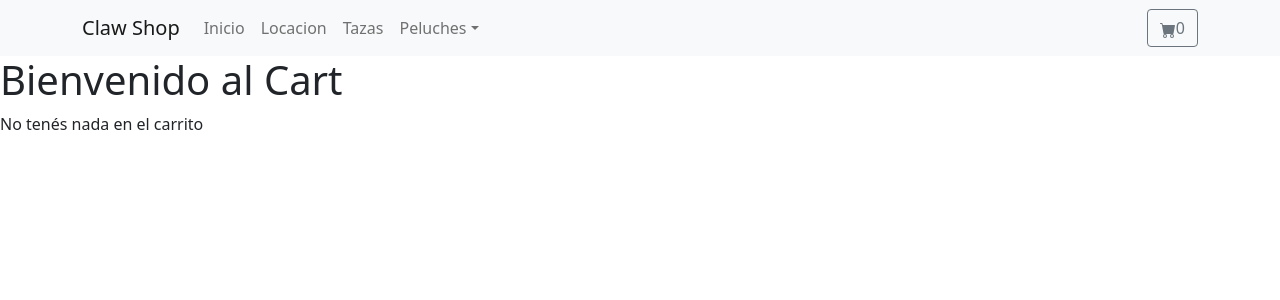
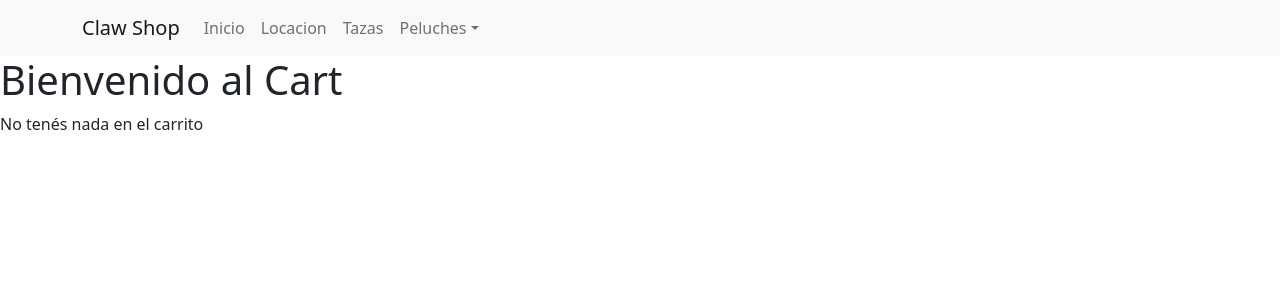
Before and after one commit to dnjimenez/FirstReractApp, a React (Create React App) app: page /Cart in a window 1280 px wide. Shown: the top 300 px of the page. Built offline with nearby package versions, Linux system fonts and the light colour scheme.

Commit message:
Contenido entrega 11

```diff
--- a/src/App.js
+++ b/src/App.js
@@ -1,4 +1,4 @@
-import React, {Component} from 'react'
+import React, {Component, useContext} from 'react'
 import {BrowserRouter as Router, Route, Routes} from 'react-router-dom'
 import logo from './logo.svg';
 import './App.css';
@@ -17,16 +17,19 @@ import TazasView from './views/TazasView';
 import CartView from './views/CartView';
 
 //Providers
-import { ItemsProvider } from './providers/ItemProvider'
+import { ItemsProvider, ItemsContext } from './providers/ItemProvider'
 
 
 const message = "Soy un ItemListContainer"
 
 class App extends Component {
 
-  componentDidMount() {
-    this.setState({});
-  }
+  // componentDidMount() {
+  //   const addItem = useContext(ItemsContext);
+  //   addItem()
+  //   /* perform a side-effect at mount using the value of UserContext */
+  // }
+
   render(){
     return (
       <Router>
--- a/src/components/CartWidget.js
+++ b/src/components/CartWidget.js
@@ -6,7 +6,8 @@ import { BsFillCartFill } from "react-icons/bs";
 import { ItemsContext } from '../providers/ItemProvider'
 
 const CartWidget = () => {
-    const [items, setItems, addItem,removeItem, clearCart, isInCart, getTotalItemQuantity] = useContext(ItemsContext);//Context para chequeo de cart
-    return <Button variant="outline-secondary"><BsFillCartFill/>{items.length}</Button>
+    const [items, setItems,addItem, removeItem, clearCart, isInCart, getTotalItemQuantity, getTotalAmmount, totalQuantity, setTotalQuantity] = useContext(ItemsContext);//Context para chequeo de cart
+    // console.log("cantidad items:",items.length)
+    return <Button variant="outline-secondary" key={totalQuantity}><BsFillCartFill/>{totalQuantity}</Button>
 };
 export default CartWidget;
--- a/src/components/Item.js
+++ b/src/components/Item.js
@@ -8,7 +8,7 @@ const Item = ({data}) => {
         <Card.Body>
             <Card.Title className='cardText'>{data.name}</Card.Title>
             <Card.Text className='cardText'>
-                {data.description}
+                {`\$${data.price}`}
             </Card.Text>
         {/* <Button variant="dark">Comprar</Button> */}
     </Card.Body>
--- a/src/components/ItemDetail.css
+++ b/src/components/ItemDetail.css
@@ -42,6 +42,9 @@
   .itemStockArea {
     grid-area: itemStockArea;
     text-align: center;
+    display:flex;
+    flex-direction: column;
+    align-items: center;
   }
 
   .itemTitleArea {
--- a/src/components/ItemDetail.js
+++ b/src/components/ItemDetail.js
@@ -27,11 +27,11 @@ const ItemDetail = ({data}) => {
             <Card style={{ width: '25rem', height: "500px"}} id="infoCardDetail">
                 <Card.Title class = 'itemTitleArea cardCenterItem'><h4>{data.name}</h4></Card.Title>
                 <Card.Text class= 'itemDescriptionArea'>
-                {data.largeDescription}
+                {data.description}
                 </Card.Text>
                 <Card.Text class='itemStockArea'>
                 <h5>Stock: {data.stock}</h5>
-                <h5>Precio: {data.precio}</h5>
+                <h5>Precio: {data.price}</h5>
                 </Card.Text>
                 <div class='counterArea cardCenterItem'>
                     <ItemCount stock={data.stock} parentCallback = {handleCallback}/>
--- a/src/components/Navbar.js
+++ b/src/components/Navbar.js
@@ -11,7 +11,7 @@ import { ItemsContext } from '../providers/ItemProvider'
 
 
 const NavBar = () => {
-  const [items, setItems, addItem,removeItem, clearCart, isInCart, getItemQuantity] = useContext(ItemsContext);//Context para chequeo de cart
+  const [items, setItems, addItem,removeItem, clearCart, isInCart, getTotalItemQuantity] = useContext(ItemsContext);//Context para chequeo de cart
 
   return <Navbar bg="light" expand="lg">
   <Container className='customNavbar'>
@@ -51,7 +51,7 @@ const NavBar = () => {
         <Link to="/Cart">
         <CartWidget/>
       </Link>):()} */}
-      {true &&
+      {items.cantidadTotal>0 &&
         <Link to="/Cart">
           <CartWidget/>
         </Link>
--- /dev/null
+++ b/src/firebase/firebaseConfig.js
@@ -0,0 +1,20 @@
+// Import the functions you need from the SDKs you need
+import { initializeApp } from "firebase/app";
+import { getFirestore } from 'firebase/firestore'
+// TODO: Add SDKs for Firebase products that you want to use
+// https://firebase.google.com/docs/web/setup#available-libraries
+
+// Your web app's Firebase configuration
+const firebaseConfig = {
+  apiKey: "AIzaSyDywtW-puoCg7t7VS7BqmqqKYI4MPF8uX0",
+  authDomain: "pokemart-c3d45.firebaseapp.com",
+  projectId: "pokemart-c3d45",
+  storageBucket: "pokemart-c3d45.appspot.com",
+  messagingSenderId: "998281931200",
+  appId: "1:998281931200:web:d42346a07f9e7e7c19c025"
+};
+
+// Initialize Firebase
+const app = initializeApp(firebaseConfig);
+
+export const db = getFirestore(app)
--- a/src/providers/ItemProvider.js
+++ b/src/providers/ItemProvider.js
@@ -4,53 +4,73 @@ import React, { createContext, useState } from 'react';
 export const ItemsContext = createContext();
 
 // STATE que le pasamos al useState
-const initialState = [
-];
+const initialState = {
+    items:[],
+    cantidad:0,
+    cantidadTotal:0
+};
 
 // 2 - CREAR EL COMPONENTE PROVIDER (ItemsProvider)
 
 export const ItemsProvider = ({ children }) => {
 	const [items, setItems] = useState(initialState);
-
-	// const foo = () => {
-	// 	alert(`Cantidad de items en nuestro carrito: ${items.length}`);
-	// };
+    var [totalQuantity, setTotalQuantity] = useState(0);
 
     const addItem = (item,quantity) => {
         //TODO: Mejorar Performance
+        console.log("Cantidad de Items Inicial:",items.cantidadTotal)
         if(quantity>0){
-            let newItemList = items
-            // console.log(item.id)
             if (!isInCart(item.id)){
-                newItemList.push({item:item, quantity:quantity})
+                console.log("Camino Elegido: if")
+                setItems(
+                    {
+                        items:[...items.items, { item: item, quantity: quantity }],
+                        cantidad:items.cantidad+=1,
+                        cantidadTotal:items.cantidadTotal+=quantity
+                    });
+                setTotalQuantity(totalQuantity+=quantity)//test
             }
             else{
-                for (let i = 0; i < newItemList.length; i++) {
-                    if (newItemList[i].item.id == item.id) {
-                        newItemList[i].quantity+=quantity
+                console.log("Camino Elegido: else")
+                for (let i = 0; i < items.items.length; i++) {
+                    if (items.items[i].item.id == item.id) {
+                        items.items[i].quantity += quantity;
+                        items.cantidadTotal += quantity;
                     }
                 }
+                setItems(items)
+                setTotalQuantity(totalQuantity+=quantity)//test
+                console.log("cantidad items Final",items.cantidadTotal)
             }
-            setItems(newItemList)
-            console.log(`Carrito actual`)
-            console.log(items)
+            // console.log(`Carrito actual`)
+            // console.log(items)
         }
 	};
 
     const removeItem = (itemId) => {
-        setItems(items.filter((item) => item.item.id !== itemId));
+        let quantityToSubstract = items.items.filter((item) => item.item.id == itemId)[0].quantity//saco la cantidad del item antes de sacarlo
+        let newTotalQuantity = items.cantidadTotal-quantityToSubstract // saco la cantidad total nueva restando la cantidad de los items que voy a eliminar
+
+        setItems(
+            {
+                items:[...items.items.filter((item) => item.item.id !== itemId)],//Saco el item que corresponde al id
+                cantidad:items.cantidad-=1,
+                cantidadTotal:items.cantidadTotal=newTotalQuantity
+            });
+
+        setTotalQuantity(newTotalQuantity)//test
         console.log(`Carrito actual`)
         console.log(items)
 		//funcion
 	};
 
     const clearCart = () => {
-		setItems([])
+		setItems(initialState)
 	};
 
     const isInCart = (itemId) => {
-        for (let i = 0; i < items.length; i++) {
-            if (items[i].item.id == itemId) {
+        for (let i = 0; i < items.items.length; i++) {
+            if (items.items[i].item.id == itemId) {
                 // console.log(true);
                 return true
             }
@@ -71,17 +91,17 @@ export const ItemsProvider = ({ children }) => {
 
     const getTotalAmmount= () => {
         let amount =0
-		for (let i = 0; i < items.length; i++) {
-            amount+=(items[i].quantity*items[i].item.precio)
+		for (let i = 0; i < items.items.length; i++) {
+            console.log("quantity:", items.items[i].item)
+            amount+=(items.items[i].quantity*items.items[i].item.price)
         }
         return amount
 	};
 
-
 	// 3 - RETORNAMOS NUESTRO CONTEXT CON UN .PROVIDER
 
 	return (
-		<ItemsContext.Provider value={[items, setItems,addItem, removeItem, clearCart, isInCart, getTotalItemQuantity, getTotalAmmount]}>
+		<ItemsContext.Provider value={[items, setItems,addItem, removeItem, clearCart, isInCart, getTotalItemQuantity, getTotalAmmount, totalQuantity, setTotalQuantity]}>
 			{/* 4 - PROPS.CHILDREN O BIEN CHILDREN */}
 			{children}
 		</ItemsContext.Provider>
--- a/src/views/CartView.js
+++ b/src/views/CartView.js
@@ -12,12 +12,12 @@ const CartView = () => {
 
     const [items, setItems,addItem, removeItem, clearCart, isInCart, getTotalItemQuantity, getTotalAmmount] = useContext(ItemsContext);//Funcion para mandar items al cart
     //TODO: Revisar esto, deja de funcionar si se cambia el orden de las constantes
-    console.log(getTotalItemQuantity())
+    // console.log("cart quantity:", items.items.length)
 return <div text-align='center'>
     <h1>Bienvenido al Cart</h1>
-    {items.length > 0 ? (
+    {items.items.length > 0 ? (
         <div class='cartItemContainer'>
-            {items.map((itemData) => {
+            {items.items.map((itemData) => {
                 // console.log(item)
                 return (
                     <div>
```
Also changed, not shown: src/components/ItemDetailContainer.js (+22 -18 lines), src/components/ItemListContainer.js (+28 -12 lines).
